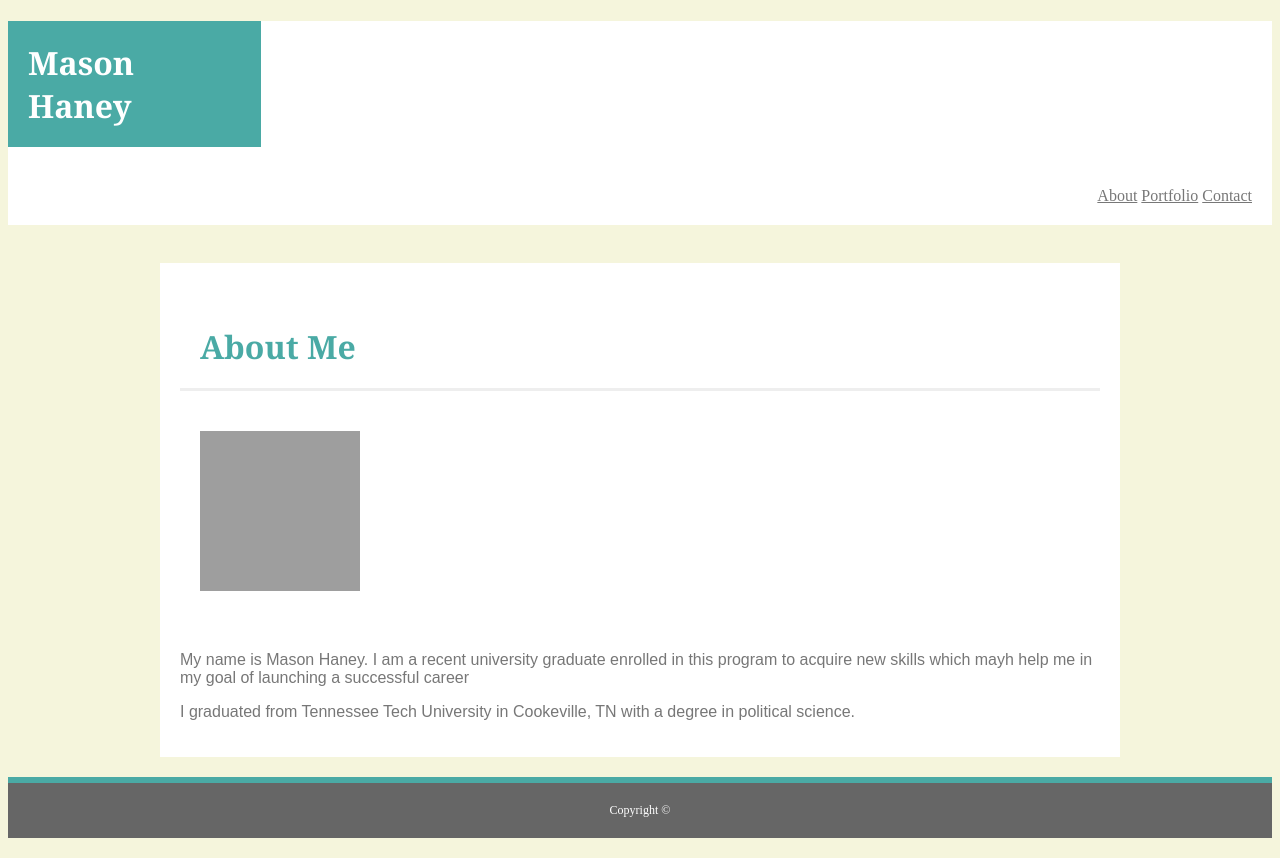
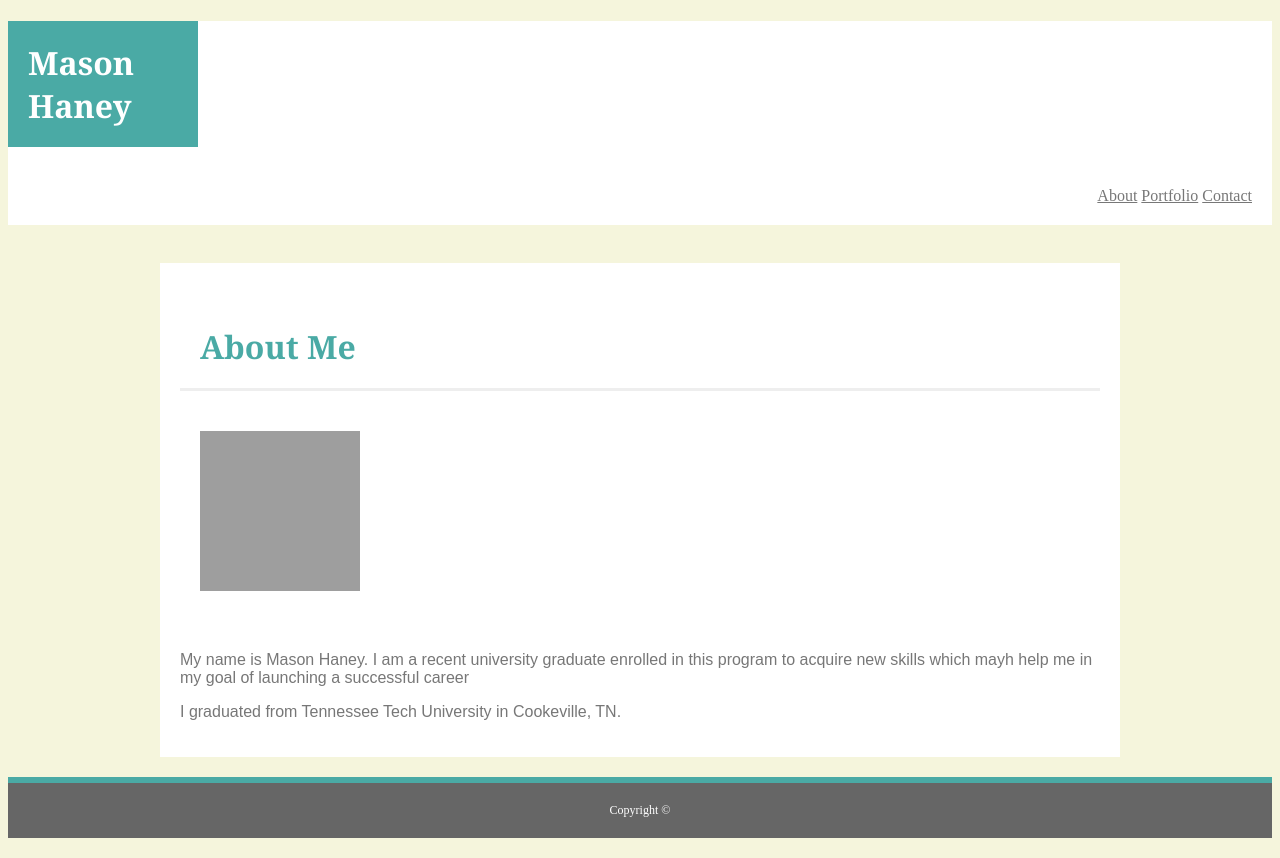
Before and after one commit to haneymason22/Basic-Portfolio, a plain HTML site: page index.html in a window 1280 px wide. Drawn offline with Linux system fonts and the light colour scheme; grey boxes are pictures that could not be loaded.

Commit message:
Final updates

```diff
--- a/Assets/css/style.css
+++ b/Assets/css/style.css
@@ -18,7 +18,7 @@ body {
     color: white;
     padding: 20px;
     margin-bottom: 20px;
-    width: 20%;
+    width: 15%;
     font-family: 'Georgia', Times, Times New Roman, serif;
 }
 
--- a/index.html
+++ b/index.html
@@ -30,7 +30,7 @@
             </p>
 
             <p id="about2">
-                I graduated from Tennessee Tech University in Cookeville, TN with a degree in political science.
+                I graduated from Tennessee Tech University in Cookeville, TN.
             </p>
         </div>
 
```
